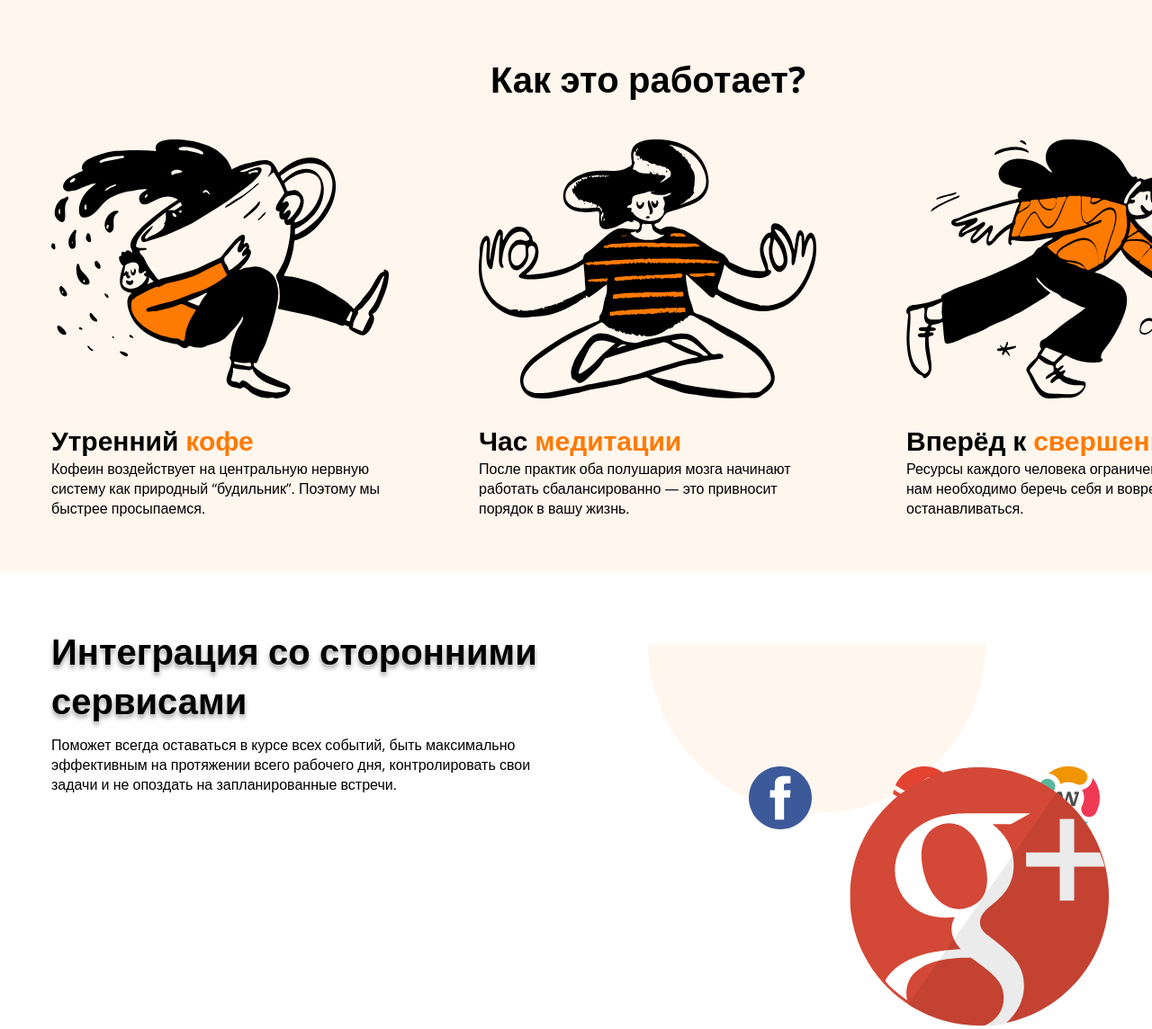
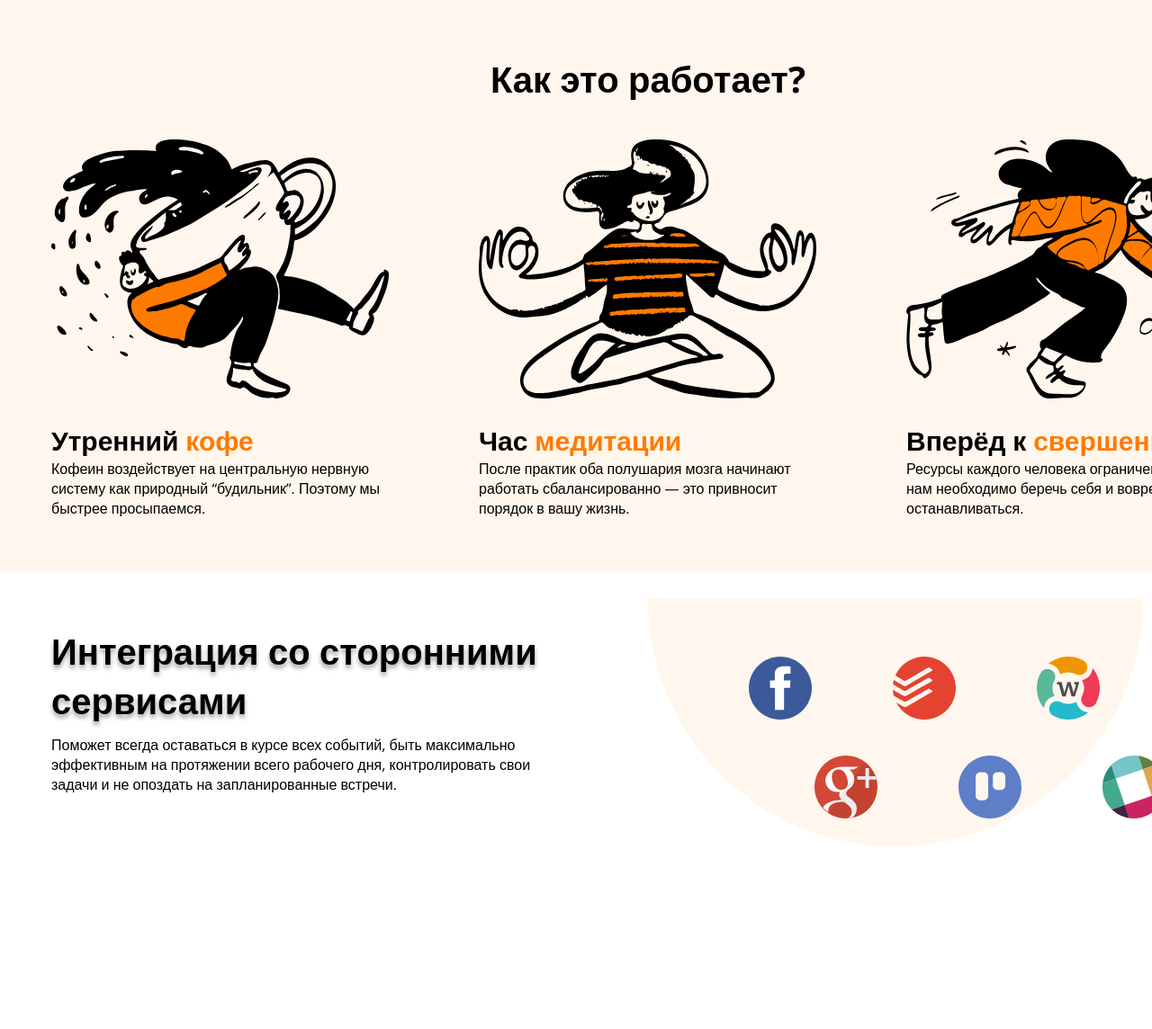
Before and after one commit to slow6r/SkillBox-svg, a plain HTML site: page index.html in a window 1280 px wide. Shown: the top 1144 px of the page at 90% size. Drawn offline with nearby package versions, Linux system fonts and the light colour scheme.

Commit message:
Update style.css

```diff
--- a/styles/style.css
+++ b/styles/style.css
@@ -92,6 +92,8 @@ svg{
     z-index: 1;
     left: 720px;
     bottom: 224px;
+    width: 550px;
+    height: 275px;
 }
 
 .main__logo{
@@ -115,7 +117,12 @@ svg{
     bottom:500px;
 }
 
-.main__logo img{
+.main__logo svg{
     width: 70px;
     height: 70px;
 }
+
+.main__logo2 svg{
+    width: 70px;
+    height: 70px;
+}
```
